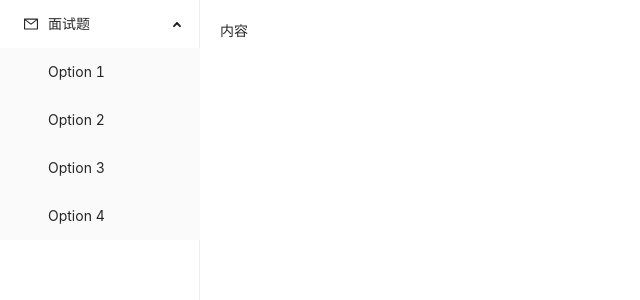
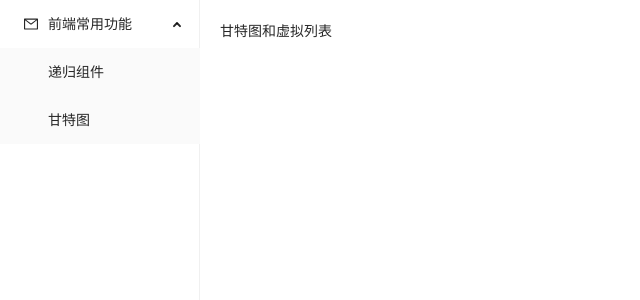
Before and after one commit to 57982593/Personal-Blog-FE, a React (Create React App) app: page /gannt in a window 1280 px wide. Shown: the top 300 px of the page, without its empty margins (0-640 px from the left). Built offline with nearby package versions, Linux system fonts and the light colour scheme.

Commit message:
添加递归组件

```diff
--- a/public/index.html
+++ b/public/index.html
@@ -9,7 +9,6 @@
   </head>
   <body>
     <noscript>You need to enable JavaScript to run this app.</noscript>
-    <script src="https://cdnjs.cloudflare.com/ajax/libs/gl-matrix/2.8.1/gl-matrix-min.js"></script>
     <div id="root" style="height: 100%"></div>
   </body>
 </html>
--- /dev/null
+++ b/src/app.tsx
@@ -0,0 +1,90 @@
+import React from 'react';
+import { Layout } from 'antd';
+import { Menu, MenuProps } from 'antd';
+import { MailOutlined } from '@ant-design/icons';
+import { useBaseStyle } from './styles/base';
+import { Route, Switch, useHistory } from 'react-router-dom';
+import Gannt from './pages/gannt';
+import RecursiveComponent from './pages/recursiveComponent';
+
+type MenuItem = Required<MenuProps>['items'][number];
+
+const { Sider, Content } = Layout;
+
+function getItem(
+  label: React.ReactNode,
+  key: React.Key,
+  icon?: React.ReactNode,
+  children?: MenuItem[],
+  type?: 'group',
+): MenuItem {
+  return {
+    key,
+    icon,
+    children,
+    label,
+    type,
+  } as MenuItem;
+}
+
+const items: MenuItem[] = [
+  getItem('前端常用功能', 'interview', <MailOutlined />, getRouterInfo().routerInfo),
+];
+
+const rootSubmenuKeys = ['interview'];
+
+function App() {
+  const history = useHistory();
+  const base = useBaseStyle();
+  const [openKeys, setOpenKeys] = React.useState(['interview']);
+  const onOpenChange: MenuProps['onOpenChange'] = keys => {
+    const latestOpenKey = keys.find(key => openKeys.indexOf(key) === -1);
+    if (rootSubmenuKeys.indexOf(latestOpenKey!) === -1) {
+      setOpenKeys(keys);
+    } else {
+      setOpenKeys(latestOpenKey ? [latestOpenKey] : []);
+    }
+  };
+
+  return (
+      <Layout className={ base.layoutHeight100 }>
+          <Sider className={ `${ base.layoutHeight100 } ${ base.homeSider }` }>
+            <Menu
+                mode="inline"
+                openKeys={openKeys}
+                onClick={({key}) => { history.push(key) }}
+                onOpenChange={onOpenChange}
+                style={{ width: 256 }}
+                items={items}/>
+          </Sider>
+          <Content className={ base.homeContent }>
+            {getRouterInfo().routerEl}
+          </Content>
+      </Layout>
+  );
+}
+
+function getRouterInfo() {
+    const routerEl =  (
+        <Switch>
+            <Route path='/recursive-component' data-set={{name: '递归组件'}}>
+                <RecursiveComponent/>
+            </Route>
+            <Route path='/gannt' data-set={{name: '甘特图'}}>
+                <Gannt/>
+            </Route>
+        </Switch>
+);
+
+
+       const routerInfo = routerEl.props.children.map(({ props }: any) => getItem(props['data-set'].name, props.path))
+
+    return {
+        routerEl,
+        routerInfo,
+    };
+}
+
+export {
+  App,
+};
--- a/src/index.tsx
+++ b/src/index.tsx
@@ -1,12 +1,14 @@
 import 'antd/dist/antd.less';
 import React from 'react';
 import ReactDOM from 'react-dom';
-import { App } from './router';
+import { App } from './app';
+import { BrowserRouter } from 'react-router-dom';
 
 ReactDOM.render(
-    // <React.StrictMode>
-    <App/>
-    // </React.StrictMode>
-    ,
-    document.getElementById( 'root' )
+<React.StrictMode>
+    <BrowserRouter>
+        <App/>
+    </BrowserRouter>
+</React.StrictMode>,
+document.getElementById( 'root' )
 );
--- /dev/null
+++ b/src/pages/gannt/index.tsx
@@ -0,0 +1,8 @@
+function Gannt() {
+
+  return <>
+    甘特图和虚拟列表
+  </>
+}
+
+export default Gannt;
--- /dev/null
+++ b/src/pages/recursiveComponent/index.tsx
@@ -0,0 +1,78 @@
+function RecursiveComponent() {
+  const treeData = [{
+    key: 0, //标识唯一性
+    title: "全国", //节点名称显示
+    expand: true,
+    children: [
+      //子节点数组
+      {
+        key: 6,
+        title: "北方区域",
+        expand: true,
+        children: [
+          {
+            key: 1,
+            title: "黑龙江省",
+            expand: true,
+            children: [
+              {
+                key: 6,
+                title: "哈尔滨",
+              },
+            ],
+          },
+          {
+            key: 2,
+            title: "北京",
+          },
+        ],
+      },
+      {
+        key: 3,
+        title: "南方区域",
+        expand: false,
+        children: [
+          {
+            key: 4,
+            title: "上海",
+          },
+          {
+            key: 5,
+            title: "深圳",
+          },
+        ],
+      },
+    ],
+  }];
+
+  return (
+    <>
+    <h1>递归组件</h1>
+    <TreeNode data={treeData}/>
+    </>
+  );
+}
+
+interface TreeNodeType {
+  data: any[]
+}
+
+function TreeNode (props: TreeNodeType) {
+  const { data } = props;
+
+  return (
+    <>
+      {data.map((item: any) => {
+        return (
+        <div key={item.key}>
+          <h2>{item.title}</h2>
+          {item.expand && (<div style={{marginLeft: '24px'}}>
+            { item.children && <TreeNode data={item.children}/> }
+          </div>)}
+        </div>);
+      })}
+    </>
+  );
+};
+
+export default RecursiveComponent;
--- a/src/router/index.tsx
+++ /dev/null
@@ -1,71 +0,0 @@
-import React from 'react';
-import { Layout } from 'antd';
-import { Menu, MenuProps } from 'antd';
-import { MailOutlined } from '@ant-design/icons';
-import { useBaseStyle } from '../styles/base';
-
-type MenuItem = Required<MenuProps>['items'][number];
-
-const { Sider, Content } = Layout;
-
-function getItem(
-  label: React.ReactNode,
-  key: React.Key,
-  icon?: React.ReactNode,
-  children?: MenuItem[],
-  type?: 'group',
-): MenuItem {
-  return {
-    key,
-    icon,
-    children,
-    label,
-    type,
-  } as MenuItem;
-}
-
-const items: MenuItem[] = [
-  getItem('面试题', 'interview', <MailOutlined />, [
-    getItem('Option 1', '1'),
-    getItem('Option 2', '2'),
-    getItem('Option 3', '3'),
-    getItem('Option 4', '4'),
-  ]),
-];
-
-const rootSubmenuKeys = ['interview', 'sub2', 'sub4'];
-
-
-function App() {
-  const base = useBaseStyle();
-  const [openKeys, setOpenKeys] = React.useState(['interview']);
-
-  const onOpenChange: MenuProps['onOpenChange'] = keys => {
-    const latestOpenKey = keys.find(key => openKeys.indexOf(key) === -1);
-    if (rootSubmenuKeys.indexOf(latestOpenKey!) === -1) {
-      setOpenKeys(keys);
-    } else {
-      setOpenKeys(latestOpenKey ? [latestOpenKey] : []);
-    }
-  };
-
-  return (
-      <Layout className={ base.layoutHeight100 }>
-          <Sider className={ `${ base.layoutHeight100 } ${ base.homeSider }` }>
-            <Menu
-                mode="inline"
-                openKeys={openKeys}
-                onOpenChange={onOpenChange}
-                style={{ width: 256 }}
-                items={items}/>
-          </Sider>
-          <Content className={ base.homeContent }>
-              内容
-          </Content>
-      </Layout>
-  );
-}
-
-export {
-  App,
-};
```
